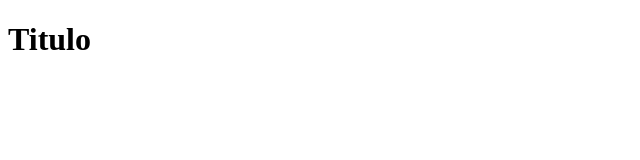
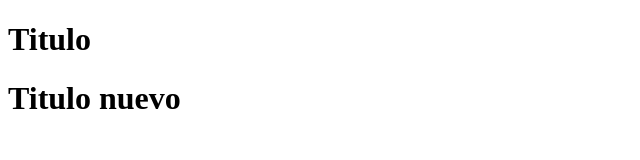
Before and after one commit to RobertoBDeA/GitHello, a plain HTML site: page index.html in a window 1280 px wide. Shown: the whole page, without its empty margins (0-640 px from the left). Drawn offline with Linux system fonts and the light colour scheme.

Commit message:
Se modifico titulo index

```diff
--- a/index.html
+++ b/index.html
@@ -7,5 +7,6 @@
     </head>
     <body>
         <h1>Titulo</h1>
+        <h1>Titulo nuevo</h1>
     </body>
 </html>
```
